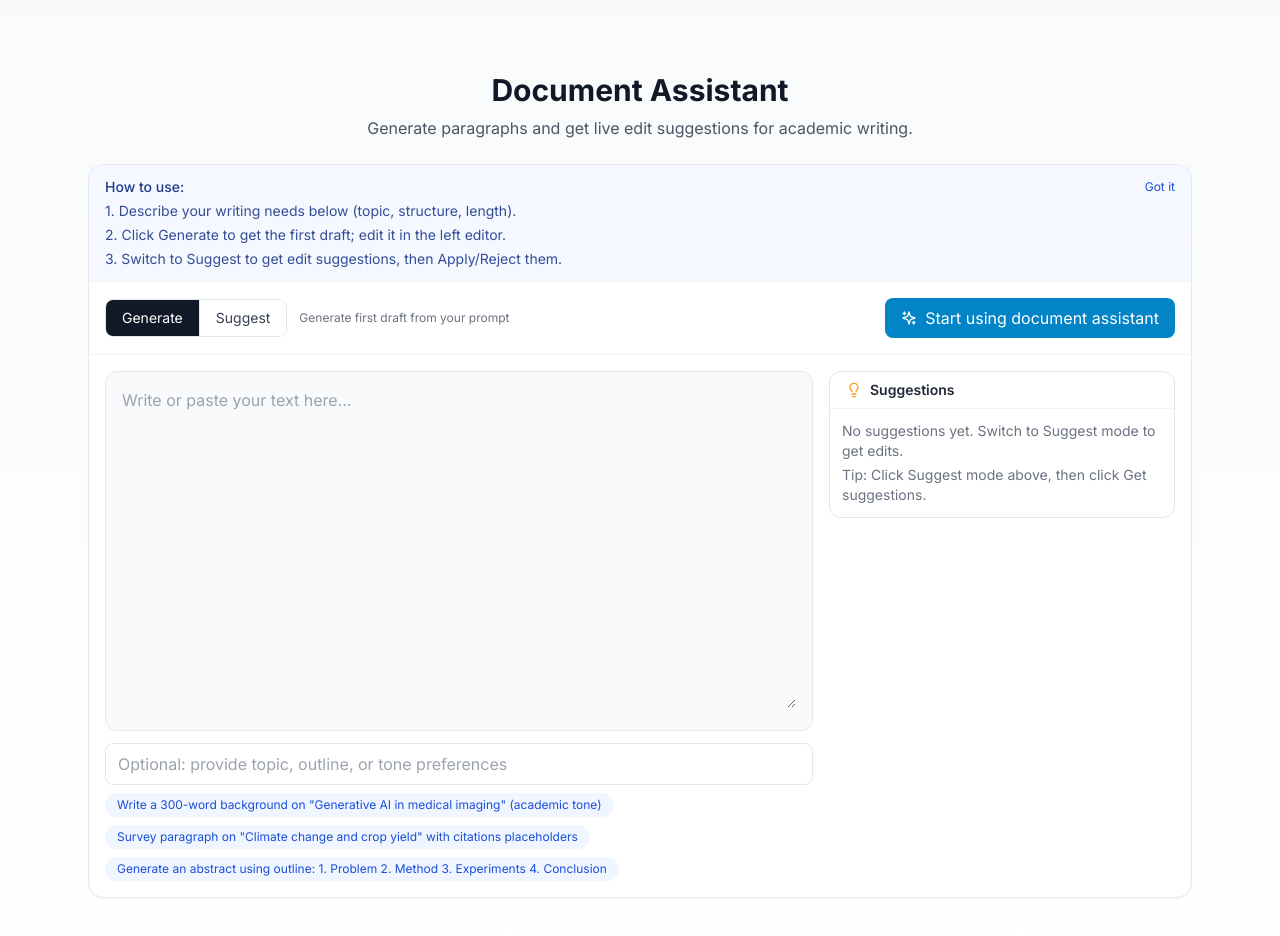
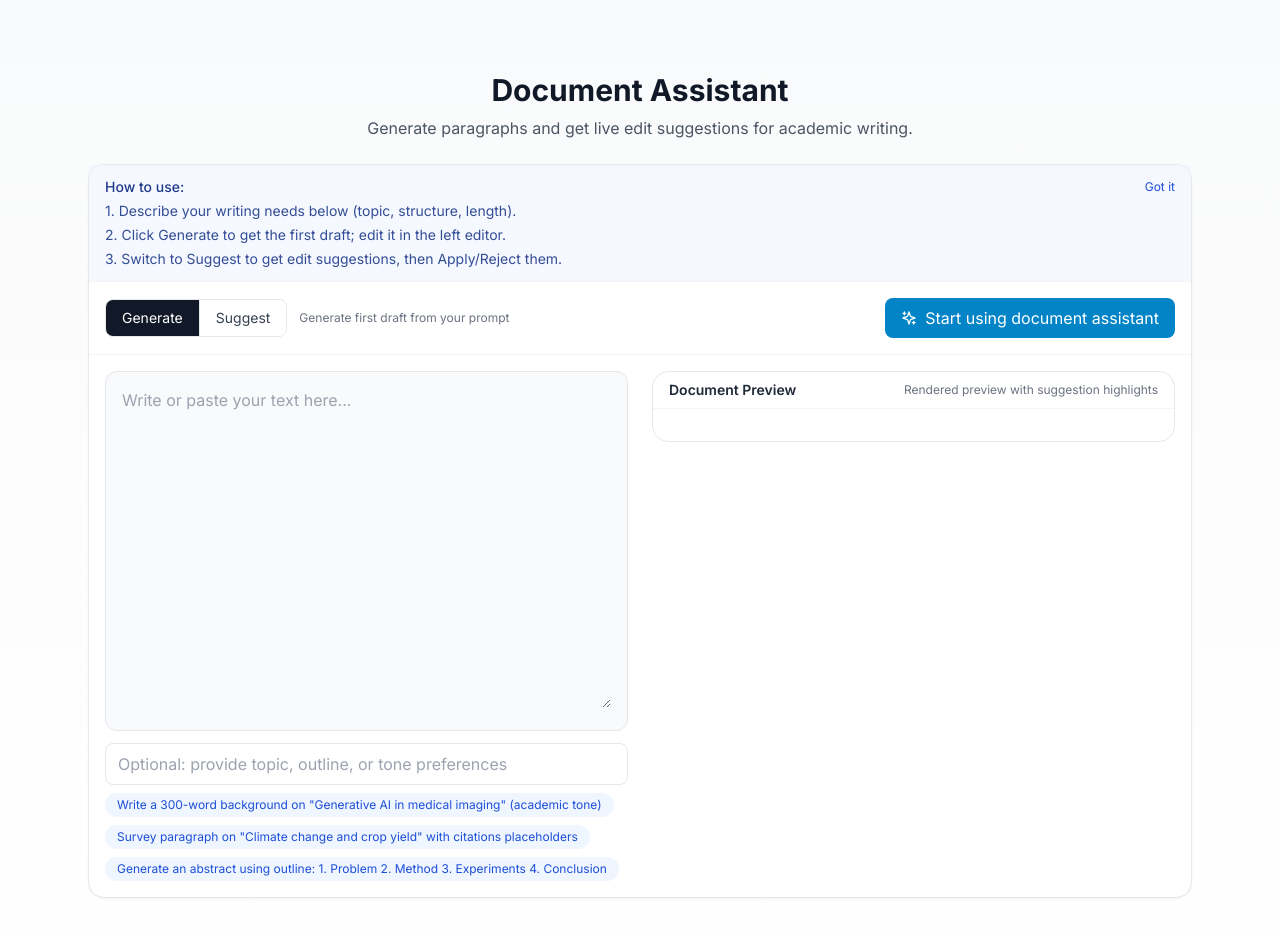
Before and after one commit to Mercury-nju/Citea, a Next.js app: page /document-assistant in a window 1280 px wide. Shown: the top 936 px of the page. Built offline with nearby package versions, Linux system fonts and the light colour scheme.

Commit message:
ux(document-assistant): simplify to symmetric two-column (editor + preview) layout

```diff
--- a/components/DocumentAssistant.tsx
+++ b/components/DocumentAssistant.tsx
@@ -267,8 +267,8 @@ export default function DocumentAssistant() {
           )}
         </div>
 
-        <div className="p-4 grid lg:grid-cols-3 gap-4">
-          <div className="lg:col-span-2">
+        <div className="p-4 grid lg:grid-cols-2 gap-6">
+          <div>
             <div className="bg-gray-50 border border-gray-200 rounded-xl p-4">
               <textarea
                 value={editorText}
@@ -313,71 +313,13 @@ export default function DocumentAssistant() {
           </div>
 
           <div>
-            {/* Feedback cards */}
-            {(feedback.grammar || feedback.logic || feedback.clarity || feedback.overall) && (
-              <div className="grid grid-cols-2 gap-2 mb-3">
-                {feedback.overall && (
-                  <div className="bg-white border border-gray-200 rounded-lg p-3">
-                    <p className="text-xs font-semibold text-gray-700">{language === 'zh' ? '总体建议' : 'Overall'}</p>
-                    <p className="text-sm text-gray-800 mt-1 whitespace-pre-wrap">{feedback.overall}</p>
-                  </div>
-                )}
-                {feedback.grammar && (
-                  <div className="bg-white border border-gray-200 rounded-lg p-3">
-                    <p className="text-xs font-semibold text-gray-700">{language === 'zh' ? '语法' : 'Grammar'}</p>
-                    <p className="text-sm text-gray-800 mt-1 whitespace-pre-wrap">{feedback.grammar}</p>
-                  </div>
-                )}
-                {feedback.logic && (
-                  <div className="bg-white border border-gray-200 rounded-lg p-3">
-                    <p className="text-xs font-semibold text-gray-700">{language === 'zh' ? '逻辑' : 'Logic'}</p>
-                    <p className="text-sm text-gray-800 mt-1 whitespace-pre-wrap">{feedback.logic}</p>
-                  </div>
-                )}
-                {feedback.clarity && (
-                  <div className="bg-white border border-gray-200 rounded-lg p-3">
-                    <p className="text-xs font-semibold text-gray-700">{language === 'zh' ? '清晰度' : 'Clarity'}</p>
-                    <p className="text-sm text-gray-800 mt-1 whitespace-pre-wrap">{feedback.clarity}</p>
-                  </div>
-                )}
+            <div className="rounded-2xl border border-gray-200 bg-white">
+              <div className="px-4 py-2 border-b border-gray-100 flex items-center justify-between">
+                <span className="text-sm font-semibold text-gray-800">{language === 'zh' ? '文档预览' : 'Document Preview'}</span>
+                <span className="text-xs text-gray-500">{language === 'zh' ? '右侧为渲染预览，包含建议高亮' : 'Rendered preview with suggestion highlights'}</span>
               </div>
-            )}
-            <div className="rounded-xl border border-gray-200">
-              <div className="px-4 py-2 border-b border-gray-100 flex items-center gap-2">
-                <Lightbulb size={16} className="text-amber-500" />
-                <span className="text-sm font-semibold text-gray-800">{t?.documentAssistant?.suggestions || 'Suggestions'}</span>
-              </div>
-              <div className="p-3 max-h-[380px] overflow-y-auto space-y-2">
-                {suggestions.length === 0 && (
-                  <div className="text-sm text-gray-500">
-                    <p>{t?.documentAssistant?.noSuggestions || 'No suggestions yet. Switch to Suggest mode to get edits.'}</p>
-                    <p className="mt-1">{language === 'zh' ? '提示：点击上方“建议模式”，然后再次点击“获取建议”。' : 'Tip: Click Suggest mode above, then click Get suggestions.'}</p>
-                  </div>
-                )}
-                {suggestions.map((s) => (
-                  <div key={s.id} className="border border-gray-200 rounded-lg p-3 bg-white">
-                    <div className="flex items-center justify-between mb-2">
-                      <span className="text-xs font-semibold text-gray-700 uppercase tracking-wide">
-                        {s.type}
-                      </span>
-                      <div className="flex items-center gap-1">
-                        <button onClick={() => applySuggestion(s)} className="inline-flex items-center gap-1 text-green-700 bg-green-50 hover:bg-green-100 border border-green-200 px-2 py-1 rounded text-xs">
-                          <Check size={12} /> {t?.documentAssistant?.apply || 'Apply'}
-                        </button>
-                        <button onClick={() => rejectSuggestion(s.id)} className="inline-flex items-center gap-1 text-gray-600 bg-gray-50 hover:bg-gray-100 border border-gray-200 px-2 py-1 rounded text-xs">
-                          <X size={12} /> {t?.documentAssistant?.reject || 'Reject'}
-                        </button>
-                      </div>
-                    </div>
-                    <p className="text-sm text-gray-800 whitespace-pre-wrap">{s.text}</p>
-                    {s.target && (
-                      <p className="mt-2 text-xs text-gray-500">Target: <span className="font-mono">{s.target}</span></p>
-                    )}
-                    {s.position && (
-                      <p className="mt-1 text-xs text-gray-500">Position: {s.position}</p>
-                    )}
-                  </div>
-                ))}
+              <div className="p-4 max-h-[520px] overflow-y-auto">
+                <div className="prose prose-sm max-w-none text-gray-900" dangerouslySetInnerHTML={{ __html: previewHtml }} />
               </div>
             </div>
           </div>
```
